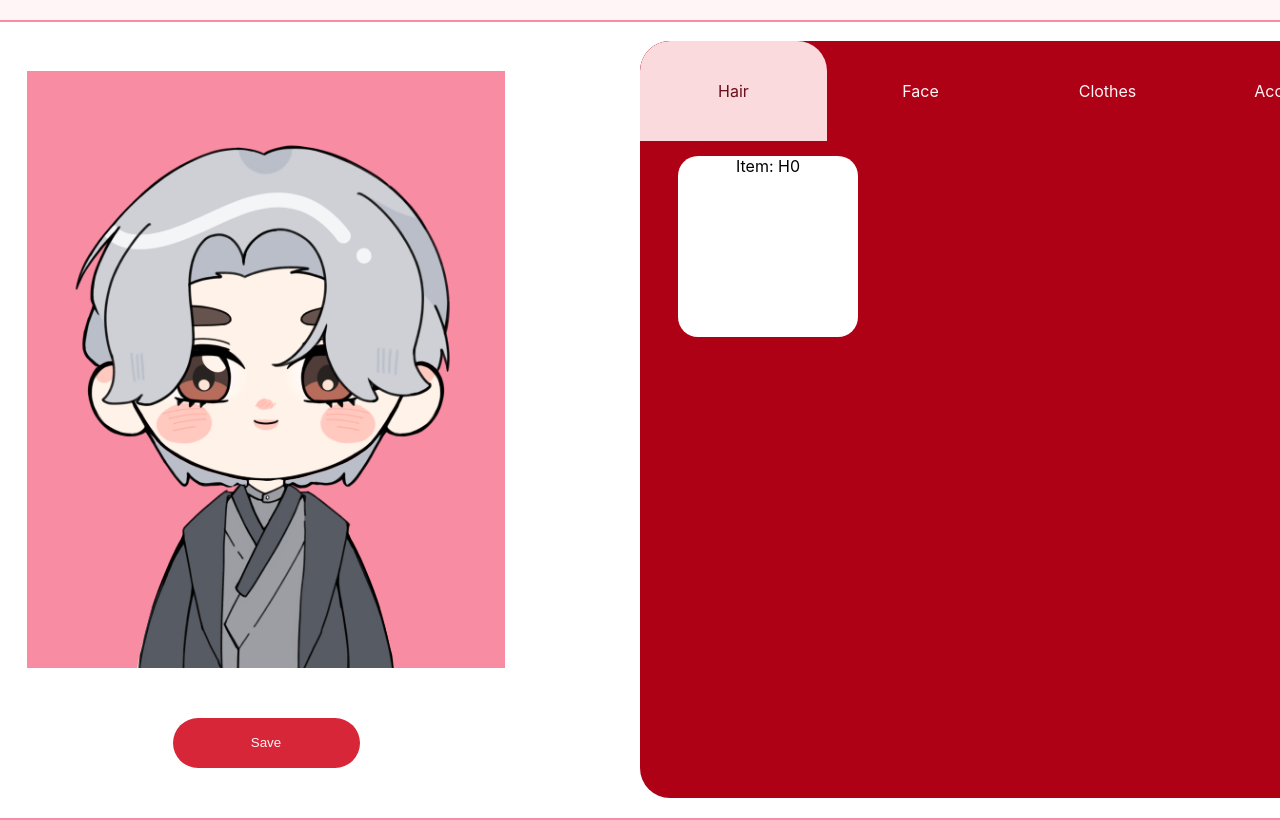
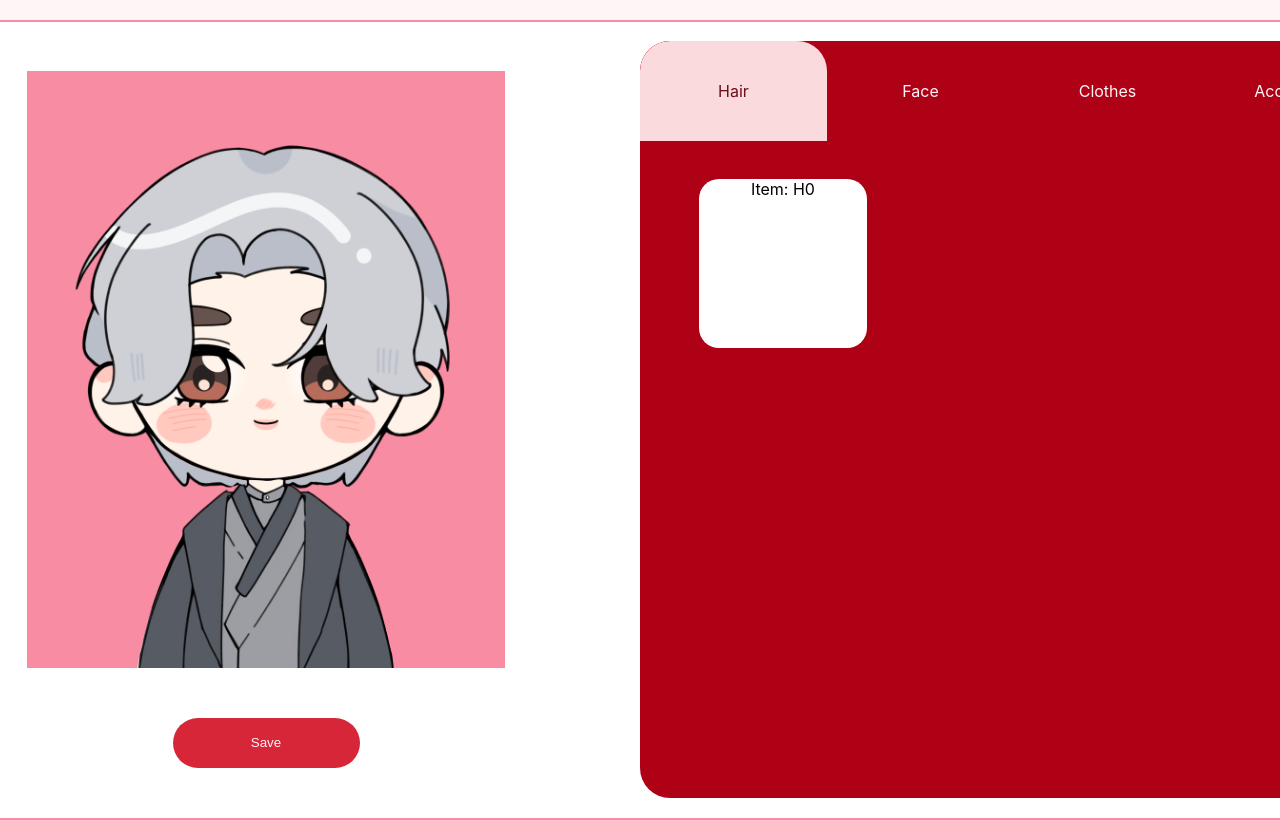
Before and after one commit to nkathyy/DressupGame, a React (Create React App) app: page / in a window 1280 px wide. Shown: the top 820 px of the page. Built offline with nearby package versions, Linux system fonts and the light colour scheme.

Commit message:
update padding for item section

```diff
--- a/src/components/Items.css
+++ b/src/components/Items.css
@@ -7,7 +7,7 @@
     max-height: 100%;
     column-gap: 20px;
     row-gap: 20px;
-    padding: 2%;
+    padding: 5%;
 }
 
 .item {
```
